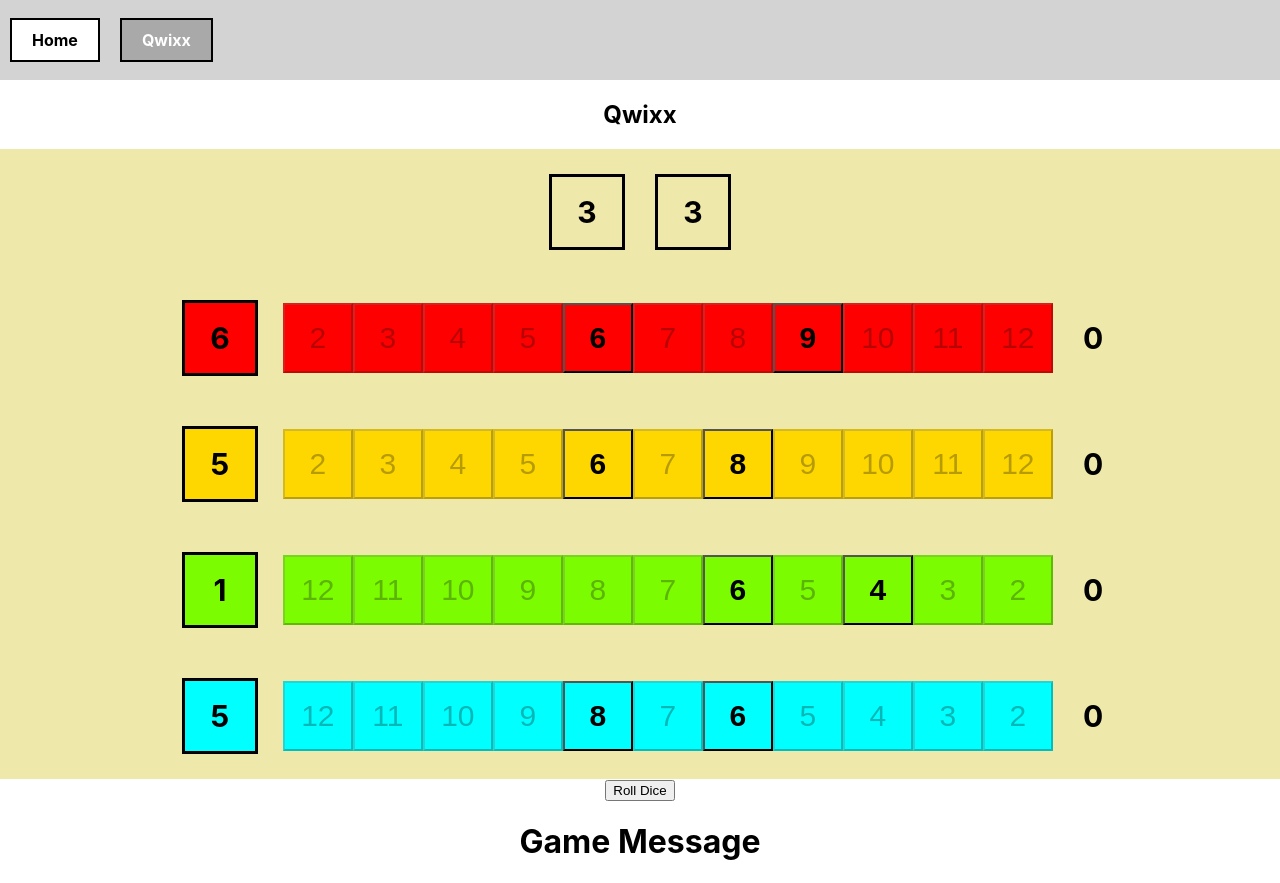
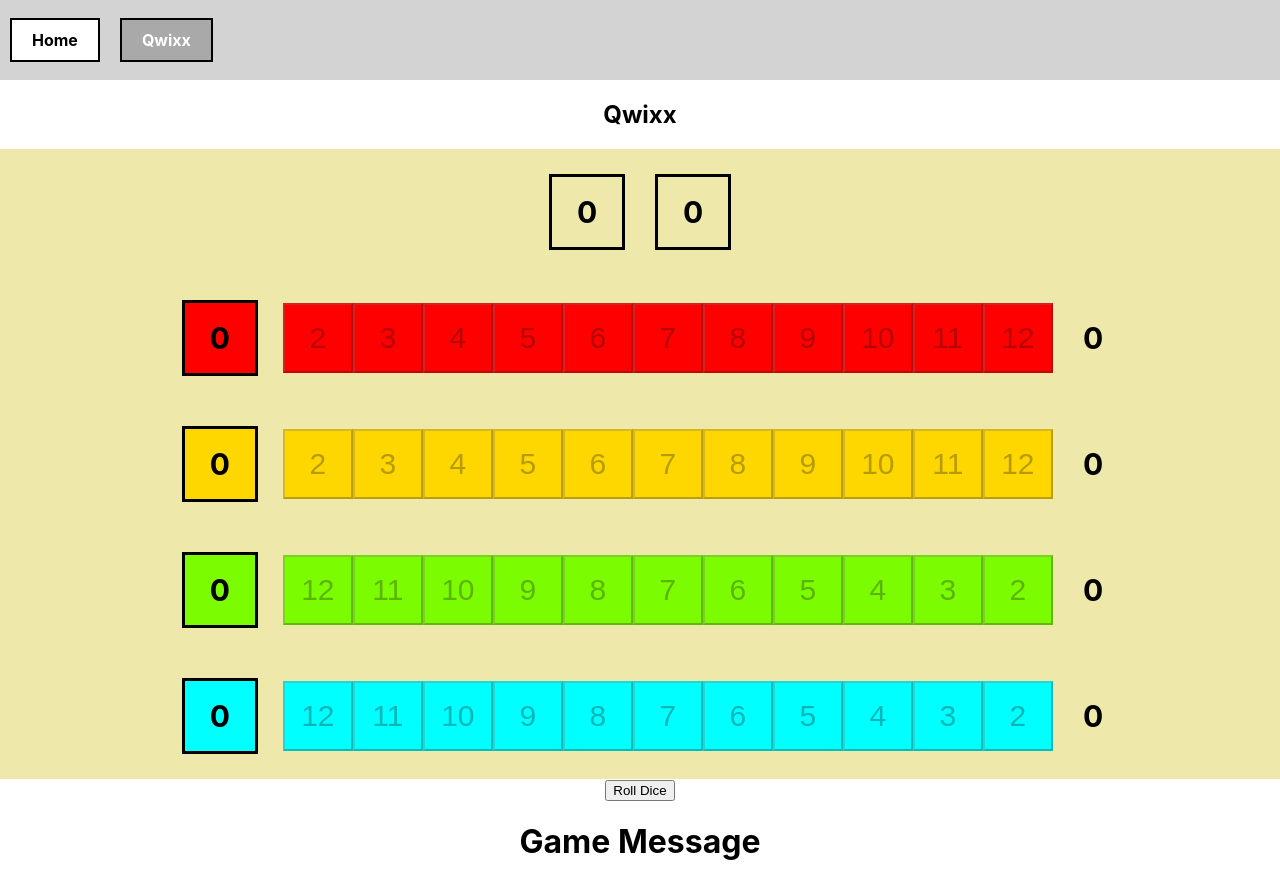
Before and after one commit to Alecglas/SimpleGames, a React (Create React App) app: page /#/qwixx in a window 1280 px wide. Built offline with nearby package versions, Linux system fonts and the light colour scheme.

Commit message:
near full one player functionality

```diff
--- a/src/Qwixx/Qwixx.jsx
+++ b/src/Qwixx/Qwixx.jsx
@@ -6,7 +6,8 @@
 class Die {
     constructor(label) {
         this.label = label;
-        this.value = Math.floor(Math.random()*6)+1;
+        //this.value = Math.floor(Math.random()*6)+1;
+        this.value = 0;
     }
 
     roll() {
@@ -31,10 +32,10 @@
             }
         }
         this.row[index] = 'O';
-        this.getScore();
+        this.setScore();
     }
 
-    getScore = () => {
+    setScore = () => {
         this.score = 0;
         let counter = 1;
         this.row.forEach(cell => {
@@ -47,59 +48,116 @@
     }
 }
 
+class QPlayer {
+
+    constructor(config) {
+        this.scoreCard = {};
+        config.labels.forEach((label, i) => {
+            const framing = (i < 2) ? 1 : -1;
+            this.scoreCard[label] = new QRow(framing);
+        });
+    }
+
+    mark = (row, num) => {
+        const diceSums = this.diceSums;
+        this.scoreCard[row].mark(num);
+
+        if (num != diceSums.n) {
+            this.canMark = false;
+        } else {
+            this.diceSums.n = 0;
+        }
+        this.canRoll = true;
+    }
+}
+
 class QGame {
 
     constructor() {
         this.config = {
+            players: 2,
             rows: 4,
             labels: ["red", "yellow", "green", "blue"]
         }
 
-        this.board = {}
+        this.players = {}
         this.dice = {}
+        this.diceSums = {}
+        this.canMark = false;
+        this.canRoll = true;
+
+        for(let i = 0; i < this.config.players; i++){
+            this.players[i] = new QPlayer(this.config);
+        }
 
         this.config.labels.forEach((label, i) => {
-            const framing = (i < 2) ? 1 : -1;
-            this.board[label] = new QRow(framing);
             this.dice[label] = new Die(label);
         });
-
         this.dice["n1"] = new Die("n1");
         this.dice["n2"] = new Die("n2");
     }
 
 
-    mark = (row, num) => {
-        console.log([row,num]);
-        this.board[row].mark(num);
-        this.rollDice();
-    }
+
 
     rollDice = () => {
         console.log("rolling");
         for (let key in this.dice) {
             this.dice[key].roll();
         }
+        this.getDiceSums();
+        this.canMark = true;
+        this.canRoll = false;
     }
 
-    diceSums = () => {
+    getDiceSums = () => {
         let sums = {}
         let n1 = this.dice["n1"].value;
         let n2 = this.dice["n2"].value;
+        sums.n = n1+n2;
         this.config.labels.forEach(key => {
             let die = this.dice[key].value;
-            sums[key] = [n1+n2, die+n1, die+n2]
+            sums[key] = [die+n1, die+n2];
         });
 
-        return sums;
+        this.diceSums = sums;
     }
 
-    available = () => {
-        const sums = this.diceSums();
-        for(let key in sums){
-            //console.log(sums[key])
+    mark = (player, row, num) => {
+        const diceSums = this.diceSums;
+        this.players[player].scoreCard[row].mark(num);
+
+        if (num != diceSums.n) {
+            this.canMark = false;
+        } else {
+            this.diceSums.n = 0;
         }
-        //console.log(sums)
+        this.canRoll = true;
+    }
+
+    available = (player, label) => {
+        let diceSums = this.diceSums;
+
+        let sums = {
+            neutral: 0,
+            colored: []
+        }
+
+        if (!this.canMark) return sums;
+
+        const row = this.players[player].scoreCard[label];
+
+        sums.neutral = diceSums.n;
+        sums.colored = diceSums[label]
+
+        if(row.score < 15){
+            const finisher = row.frame[row.frame.length-1];
+            sums.neutral = sums.neutral === finisher ? 0 : sums.neutral;
+            sums.colored = sums.colored.filter(num => num !== finisher);
+        }
+
+
+        console.log(sums)
         return sums;
     }
 }
@@ -110,7 +168,7 @@
 
 
     const handleClick = (row, num) => {
-        Game.mark(row, num);
+        Game.mark(0, row, num);
         forceUpdate();
     }
 
@@ -133,8 +191,8 @@
         <Row
             key={`${label}-row`}
             color={label}
-            row={Game.board[label]}
-            available={Game.available()[label]}
+            row={Game.players[0].scoreCard[label]}
+            available={Game.available(0, label)}
             onClick={(n) => {
                 handleClick(label, n);
             }}
@@ -161,7 +219,7 @@
             </div>
             {rows}
         </div>
-        <button onClick={handleRoll}>Roll Dice</button>
+        <button disabled={!Game.canRoll} onClick={handleRoll}>Roll Dice</button>
         <h1>Game Message</h1>
     </div>)
 }
--- a/src/Qwixx/Row/Row.jsx
+++ b/src/Qwixx/Row/Row.jsx
@@ -10,14 +10,15 @@
     const color = props.color;
 
     let squares = [];
+    console.log(available);
 
     for (let [i, value] of current.entries()) {
         squares.push(<Square
             key={i}
             value={frame[i]}
-            color={color}
+            color={available.neutral === value ? "white" : color}
             current={value}
-            disabled={!available.includes(value)}
+            disabled={!(available.colored.includes(value) || available.neutral === value)}
             onClick={(e) => {
                 props.onClick(frame[i])
             }}
```
